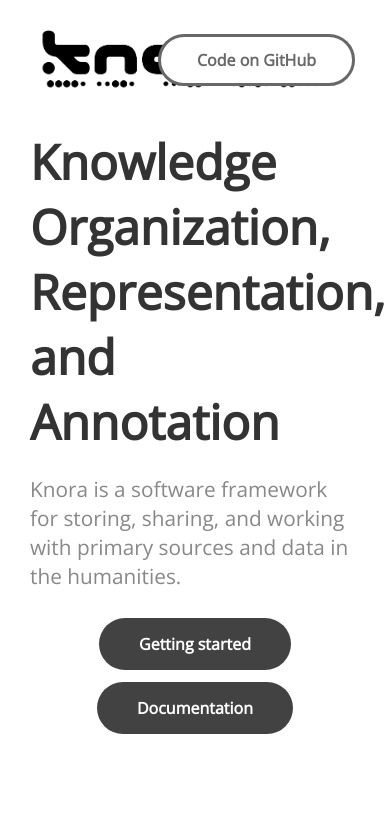
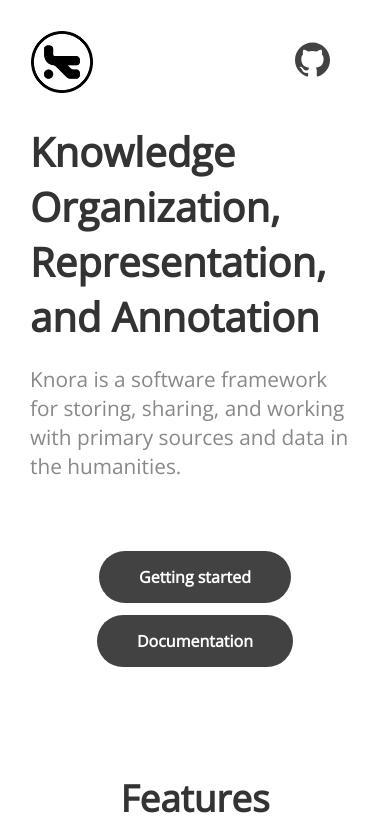
Before and after one commit to dasch-swiss/knora-org-website, a Jekyll site: the page built from index.html, in a window 390 px wide. Shown: the top 820 px of the page. Built offline with Jekyll 4.4.1, drawn with Linux system fonts in a browser that asks for light colours; nearby versions of some CDN libraries; grey boxes are pictures that could not be loaded.

Commit message:
fix (knora.org): fix responsive design issue on mobile devices resolves #6

```diff
--- a/404.html
+++ b/404.html
@@ -17,7 +17,7 @@
             </div>
         </div>
         <div class="column">
-            <img class="big-screen-only" src="/assets/images/papierstapel.png" alt="Page not found">
+            <img class="desktop" src="/assets/images/papierstapel.png" alt="Page not found">
         </div>
     </div>
 </header>
--- a/_layouts/default.html
+++ b/_layouts/default.html
@@ -3,13 +3,15 @@
 
 <head>
     <meta charset="utf-8">
-    <meta name="viewport" content="width=device-width, initial-scale=1"> {% seo %}
+    <meta name="viewport" content="width=device-width, initial-scale=1">
+    {% seo %}
 
     <link href="https://fonts.googleapis.com/css?family=Open+Sans:300" rel="stylesheet">
     <link href="https://fonts.googleapis.com/icon?family=Material+Icons" rel="stylesheet">
     <link rel="stylesheet" href="{{ site.baseurl }}/assets/css/screen.css">
     <link rel="apple-touch-icon" sizes="180x180" href="{{ site.baseurl }}/assets/images/apple-touch-icon.png">
-    <link rel="icon" type="image/png" href="{{ site.baseurl }}/assets/images/favicon.ico" sizes="32x32"> {% if jekyll.environment == 'production' and site.google_analytics_key != '' %}
+    <link rel="icon" type="image/png" href="{{ site.baseurl }}/assets/images/favicon.ico" sizes="32x32">
+    {% if jekyll.environment == 'production' and site.google_analytics_key != '' %}
     <script>
         window.ga = window.ga || function () {
             (ga.q = ga.q || []).push(arguments)
@@ -28,10 +30,21 @@
 <nav>
     <div class="container">
         <a href="{{ site.baseurl }}/">
-                <img class="logo" src="{{ site.baseurl }}/assets/images/knora-logo.png">
+            <img class="logo mobile" src="{{ site.baseurl }}/assets/images/knora-icon.png">
+            <img class="logo desktop" src="{{ site.baseurl }}/assets/images/knora-logo.png">
         </a>
         <span class="fill-remaining-space"></span>
-            <a class="button" href="https://github.com/dhlab-basel/Knora" target="_blank">Code on GitHub</a>
+        <a class="button different-on-mobile" href="https://github.com/dhlab-basel/Knora" target="_blank">
+            <span class="desktop">Code on GitHub</span>
+            <span class="mobile">
+                <svg aria-labelledby="simpleicons-github-icon" role="img" viewBox="0 0 24 24"
+                     xmlns="http://www.w3.org/2000/svg">
+                    <title id="simpleicons-github-icon">GitHub icon</title>
+                    <path d="M12 .297c-6.63 0-12 5.373-12 12 0 5.303 3.438 9.8 8.205 11.385.6.113.82-.258.82-.577 0-.285-.01-1.04-.015-2.04-3.338.724-4.042-1.61-4.042-1.61C4.422 18.07 3.633 17.7 3.633 17.7c-1.087-.744.084-.729.084-.729 1.205.084 1.838 1.236 1.838 1.236 1.07 1.835 2.809 1.305 3.495.998.108-.776.417-1.305.76-1.605-2.665-.3-5.466-1.332-5.466-5.93 0-1.31.465-2.38 1.235-3.22-.135-.303-.54-1.523.105-3.176 0 0 1.005-.322 3.3 1.23.96-.267 1.98-.399 3-.405 1.02.006 2.04.138 3 .405 2.28-1.552 3.285-1.23 3.285-1.23.645 1.653.24 2.873.12 3.176.765.84 1.23 1.91 1.23 3.22 0 4.61-2.805 5.625-5.475 5.92.42.36.81 1.096.81 2.22 0 1.606-.015 2.896-.015 3.286 0 .315.21.69.825.57C20.565 22.092 24 17.592 24 12.297c0-6.627-5.373-12-12-12"
+                    />
+                </svg>
+            </span>
+        </a>
     </div>
 </nav>
 
--- a/_sass/elements.scss
+++ b/_sass/elements.scss
@@ -4,7 +4,8 @@
   margin: 0;
   font-family: 'Open Sans', sans-serif;
   color: #333;
-  min-width: 380px;
+  min-width: 320px;
+  width: 100%;
 }
 
 img {
@@ -18,20 +19,6 @@
   }
 }
 
-/*
-@media #{$desktop} {
-	img.big-screen-only {
-		display: block;
-	}
-}
-
-@media #{$tablet} {
-	img.big-screen-only {
-		display: none;
-	}
-}
-*/
-
 hr {
   height: 1px;
   border: 0;
@@ -43,6 +30,10 @@
   padding: 0;
   margin: 0 0 20px 0;
   font-size: 3em;
+
+  @media #{$mobile} {
+    font-size: 2.5em;
+  }
 }
 
 h2 {
@@ -130,6 +121,7 @@
   flex-direction: row;
   flex-wrap: wrap;
   justify-content: center;
+  margin-top: 64px;
   .button {
     align-self: center;
     margin: 6px;
--- a/_sass/layout.scss
+++ b/_sass/layout.scss
@@ -5,6 +5,23 @@
     position: relative;
     padding: 50px 30px;
     box-sizing: border-box;
+}
+
+@media #{$desktop} {
+    .mobile {
+        display: none;
+    }
+    .desktop {
+        display: block;
+    }
+}
+@media #{$mobile} {
+    .mobile {
+        display: block;
+    }
+    .desktop {
+        display: none;
+    }
 }
 
 header {
@@ -18,9 +35,15 @@
         .column {
             flex: 1;
 
-            img {
-                display: block;
-                // width: 100%;
+            .img-column {
+                display: flex;
+                flex-wrap: wrap;
+            }
+
+            .img-column > img {
+                height: 100%;
+                width: calc(100% - 128px);
+                margin: 48px auto 0 auto;
                 padding: 0 64px;
             }
 
@@ -31,12 +54,6 @@
                 margin-right: 50px;
             }
         }
-    }
-
-    img {
-        margin: 100px auto 0 auto;
-        display: block;
-        max-width: 100%;
     }
 
     &.error-page {
@@ -58,15 +75,21 @@
 
 nav .button {
     position: absolute;
-    right: 35px;
-    top: 4px;
+    right: 24px;
+    top: 0;
+
+    @media #{$mobile} {
+        &.different-on-mobile {
+            border: none;
+        }
+    }
 }
 
 .thirds {
     @media #{$desktop} {
         display: flex;
     }
-    margin: 90px -15px 0 -15px;
+    margin: 90px -15px 0 0;
     padding: 0;
     list-style: none;
 
--- a/_sass/variables.scss
+++ b/_sass/variables.scss
@@ -1,6 +1,7 @@
 // Breakpoints
 $tablet: "(min-width: 450px)";
 $mid-point: "(min-width: 620px)";
-$desktop: "(min-width: 768px)";
+$desktop: "(min-width: 769px)";
+$mobile: "(max-width: 768px)";
 
 $brand-color: #424242;
--- a/index.html
+++ b/index.html
@@ -23,7 +23,9 @@
 
         </div>
         <div class="column">
-            <img class="big-screen-only" src="/assets/images/digitaler-zettelkasten.png" alt="Digital filing cabinet">
+            <div class="img-column">
+                <img class="desktop" src="/assets/images/digitaler-zettelkasten.png" alt="Digital filing cabinet">
+            </div>
         </div>
     </div>
 </header>
@@ -90,7 +92,7 @@
 <div class="container">
     <div class="columns">
         <div>
-            <img class="big-screen-only shadow" src="/assets/images/annotations.jpg" alt="Work with humanities data">
+            <img class="desktop shadow" src="/assets/images/annotations.jpg" alt="Work with humanities data">
         </div>
         <div>
             <h2>Create, Store, Share, and Work with Humanities Data</h2>
@@ -111,7 +113,7 @@
                 of an image, and search for text markup across large numbers of texts.</p>
         </div>
         <div>
-            <img class="big-screen-only shadow" src="/assets/images/search.jpg" alt="Find your data">
+            <img class="desktop shadow" src="/assets/images/search.jpg" alt="Find your data">
         </div>
     </div>
 </div>
```
Lines whose indentation alone changed are shown as unchanged.
